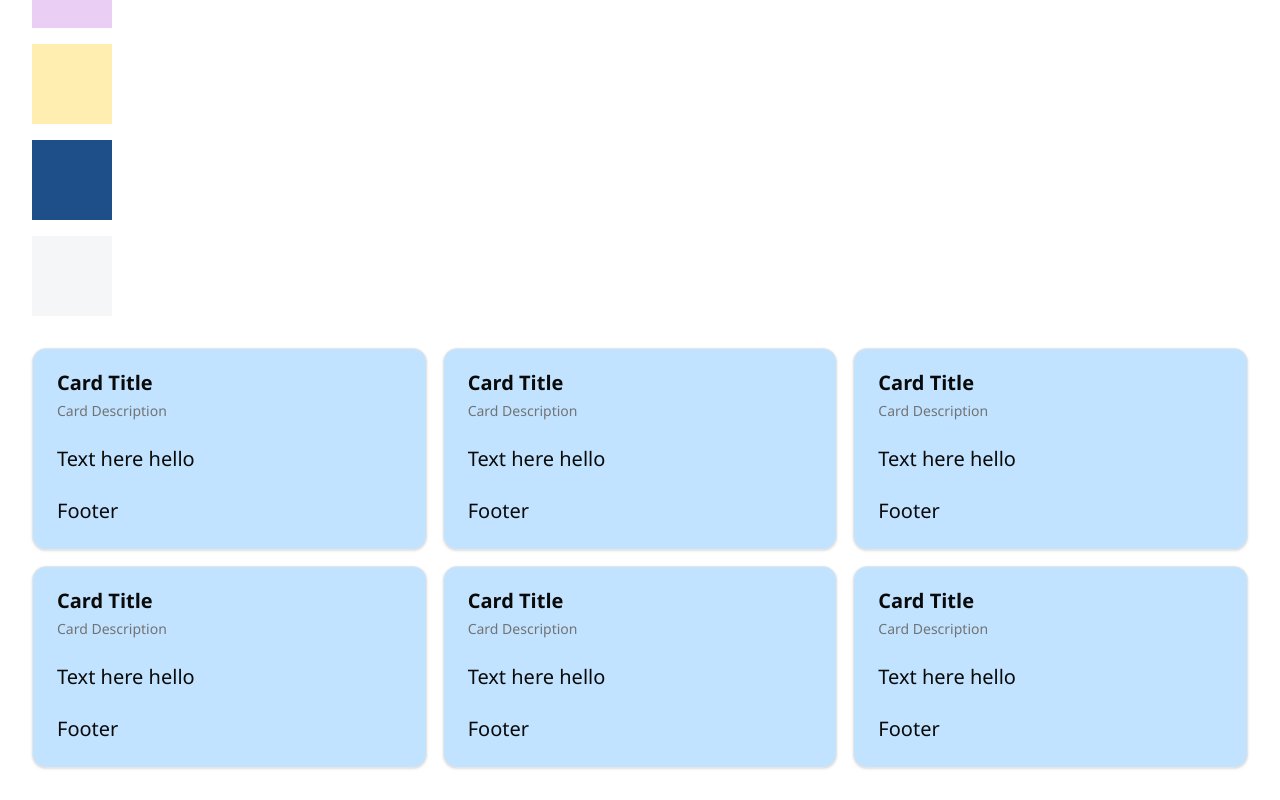
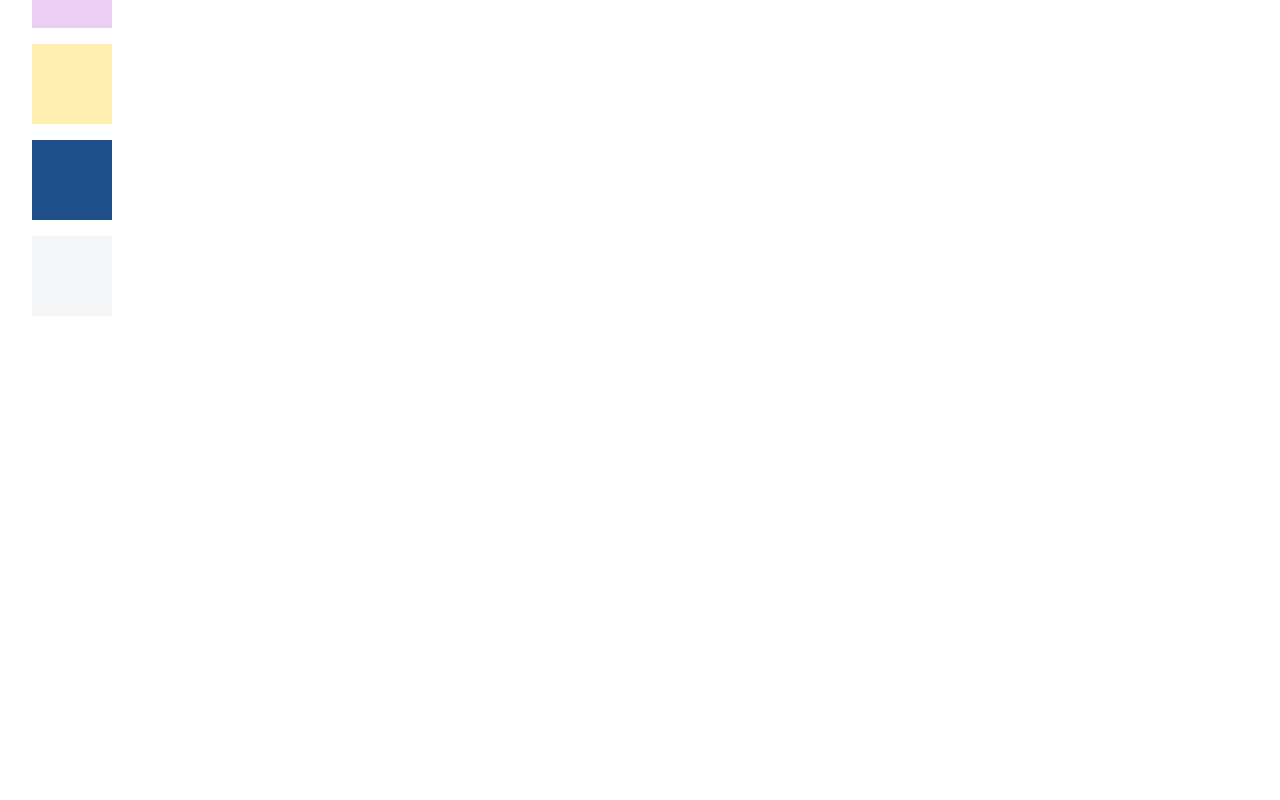
Before and after one commit to katllv/sustainability-canvas-web, a React (Vite) app: page / in a window 1280 px wide. Shown: the part 580-1380 px from the top of the page. After the commit the page ends 928 px from the top, so only its background shows below. Built offline with nearby package versions, Linux system fonts and the light colour scheme; a web font is replaced by a local one.

Commit message:
minor changes

```diff
--- a/src/components/Navigation.tsx
+++ b/src/components/Navigation.tsx
@@ -1,7 +1,13 @@
 import { Button } from '@/components/ui/button';
-import { Link } from 'react-router';
+import { Link, useLocation } from 'react-router';
 
 export function Navigation() {
+  const location = useLocation();
+
+  const isActive = (path: string) => {
+    return location.pathname === path;
+  };
+
   return (
     <nav className='w-full border-b bg-background/95 backdrop-blur supports-[backdrop-filter]:bg-background/60'>
       <div className=' flex h-14 items-center px-6'>
@@ -16,17 +22,23 @@ export function Navigation() {
           <nav className='flex items-center space-x-8 text-sm font-medium'>
             <Link
               to='/'
-              className='transition-colors hover:text-foreground/80 text-foreground'>
+              className={`transition-colors hover:text-foreground/80 ${
+                isActive('/') ? 'text-foreground font-bold' : 'text-foreground/60'
+              }`}>
               Home
             </Link>
             <Link
               to='/canvas'
-              className='transition-colors hover:text-foreground/80 text-foreground/60'>
+              className={`transition-colors hover:text-foreground/80 ${
+                isActive('/canvas') ? 'text-foreground font-bold' : 'text-foreground/60'
+              }`}>
               Canvas
             </Link>
             <Link
               to='/projects'
-              className='transition-colors hover:text-foreground/80 text-foreground/60'>
+              className={`transition-colors hover:text-foreground/80 ${
+                isActive('/projects') ? 'text-foreground font-bold' : 'text-foreground/60'
+              }`}>
               Projects
             </Link>
           </nav>
--- a/src/pages/HomePage.tsx
+++ b/src/pages/HomePage.tsx
@@ -1,109 +1,29 @@
-import { Button } from "@/components/ui/button"
-import {
-    Card,
-    CardContent,
-    CardDescription,
-    CardFooter,
-    CardHeader,
-    CardTitle,
-} from "@/components/ui/card"
+import { Button } from '@/components/ui/button';
 
 export default function HomePage() {
-    return (
-        <div className="p-8">
-            <h1 className="mb-4">Sustainability Canvas</h1>
-            <Button>Test Button</Button>
-            <Button variant="outline" className="ml-4">Outline Button</Button>
-            <Button variant="ghost" className="ml-4">Ghost Button</Button>
-            <div className="mt-8 flex flex-col gap-4">
-                <div className="w-20 h-20 bg-the-light-blue"></div>
-                <div className="w-20 h-20 bg-the-green"></div>
-                <div className="w-20 h-20 bg-the-orange"></div>
-                <div className="w-20 h-20 bg-the-lavender"></div>
-                <div className="w-20 h-20 bg-the-yellow"></div>
-                <div className="w-20 h-20 bg-the-dark-blue"></div>
-                <div className="w-20 h-20 bg-the-light-grey"></div>
-            </div>
-            <div className="grid grid-cols-3 gap-4 mt-8">
-                <div className="gap-4 flex flex-col">
-                    <Card className="bg-the-light-blue">
-                        <CardHeader>
-                            <CardTitle>Card Title</CardTitle>
-                            <CardDescription>Card Description</CardDescription>
-                        </CardHeader>
-                        <CardContent>
-                            <p>Text here hello</p>
-                        </CardContent>
-                        <CardFooter>
-                            <p>Footer</p>
-                        </CardFooter>
-                    </Card>
-                    <Card className="bg-the-light-blue">
-                        <CardHeader>
-                            <CardTitle>Card Title</CardTitle>
-                            <CardDescription>Card Description</CardDescription>
-                        </CardHeader>
-                        <CardContent>
-                            <p>Text here hello</p>
-                        </CardContent>
-                        <CardFooter>
-                            <p>Footer</p>
-                        </CardFooter>
-                    </Card>
-                </div>
-                <div className="gap-4 flex flex-col">
-                    <Card className="bg-the-light-blue">
-                        <CardHeader>
-                            <CardTitle>Card Title</CardTitle>
-                            <CardDescription>Card Description</CardDescription>
-                        </CardHeader>
-                        <CardContent>
-                            <p>Text here hello</p>
-                        </CardContent>
-                        <CardFooter>
-                            <p>Footer</p>
-                        </CardFooter>
-                    </Card>
-                    <Card className="bg-the-light-blue">
-                        <CardHeader>
-                            <CardTitle>Card Title</CardTitle>
-                            <CardDescription>Card Description</CardDescription>
-                        </CardHeader>
-                        <CardContent>
-                            <p>Text here hello</p>
-                        </CardContent>
-                        <CardFooter>
-                            <p>Footer</p>
-                        </CardFooter>
-                    </Card>
-                </div>
-                <div className="gap-4 flex flex-col">
-                    <Card className="bg-the-light-blue">
-                        <CardHeader>
-                            <CardTitle>Card Title</CardTitle>
-                            <CardDescription>Card Description</CardDescription>
-                        </CardHeader>
-                        <CardContent>
-                            <p>Text here hello</p>
-                        </CardContent>
-                        <CardFooter>
-                            <p>Footer</p>
-                        </CardFooter>
-                    </Card>
-                    <Card className="bg-the-light-blue">
-                        <CardHeader>
-                            <CardTitle>Card Title</CardTitle>
-                            <CardDescription>Card Description</CardDescription>
-                        </CardHeader>
-                        <CardContent>
-                            <p>Text here hello</p>
-                        </CardContent>
-                        <CardFooter>
-                            <p>Footer</p>
-                        </CardFooter>
-                    </Card>
-                </div>
-            </div>
-        </div>
-    );
+  return (
+    <div className='p-8'>
+      <h1 className='mb-4'>Sustainability Canvas</h1>
+      <Button>Test Button</Button>
+      <Button
+        variant='outline'
+        className='ml-4'>
+        Outline Button
+      </Button>
+      <Button
+        variant='ghost'
+        className='ml-4'>
+        Ghost Button
+      </Button>
+      <div className='mt-8 flex flex-col gap-4'>
+        <div className='w-20 h-20 bg-the-light-blue'></div>
+        <div className='w-20 h-20 bg-the-green'></div>
+        <div className='w-20 h-20 bg-the-orange'></div>
+        <div className='w-20 h-20 bg-the-lavender'></div>
+        <div className='w-20 h-20 bg-the-yellow'></div>
+        <div className='w-20 h-20 bg-the-dark-blue'></div>
+        <div className='w-20 h-20 bg-the-light-grey'></div>
+      </div>
+    </div>
+  );
 }
```
